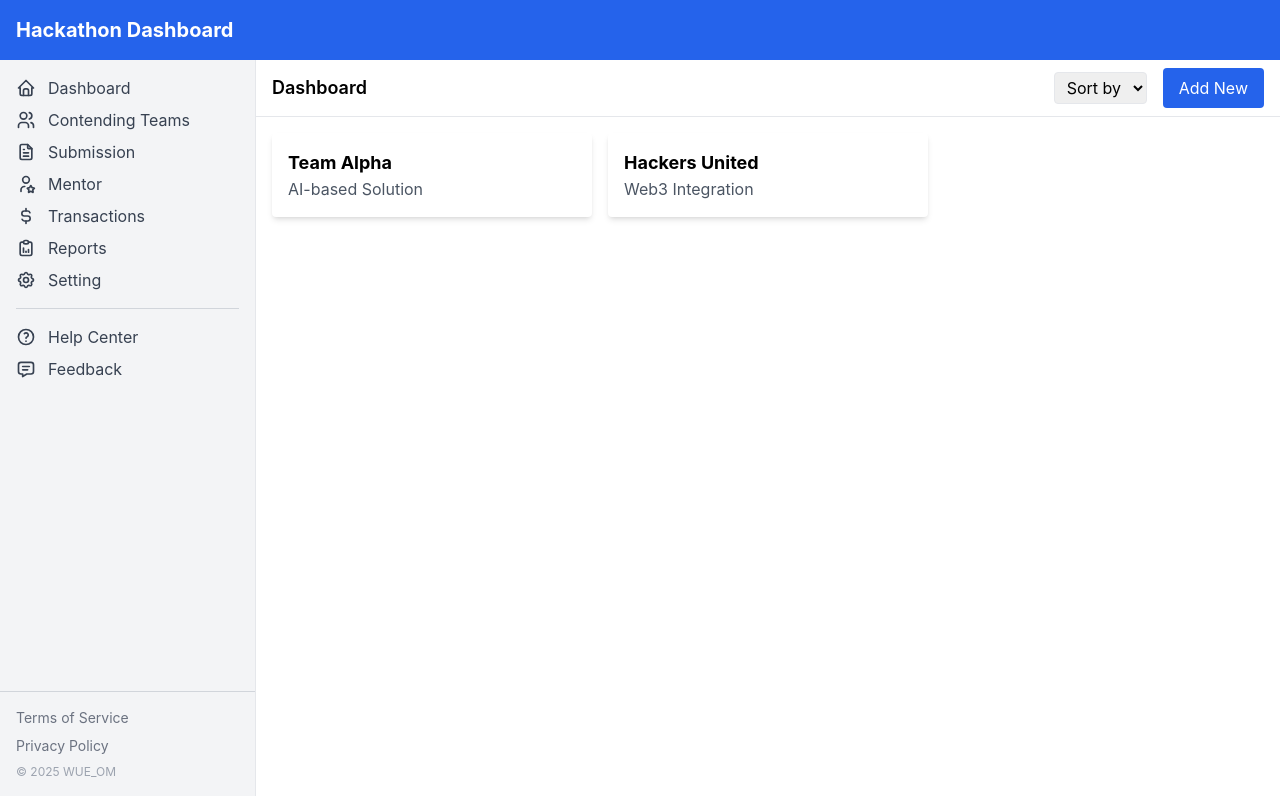
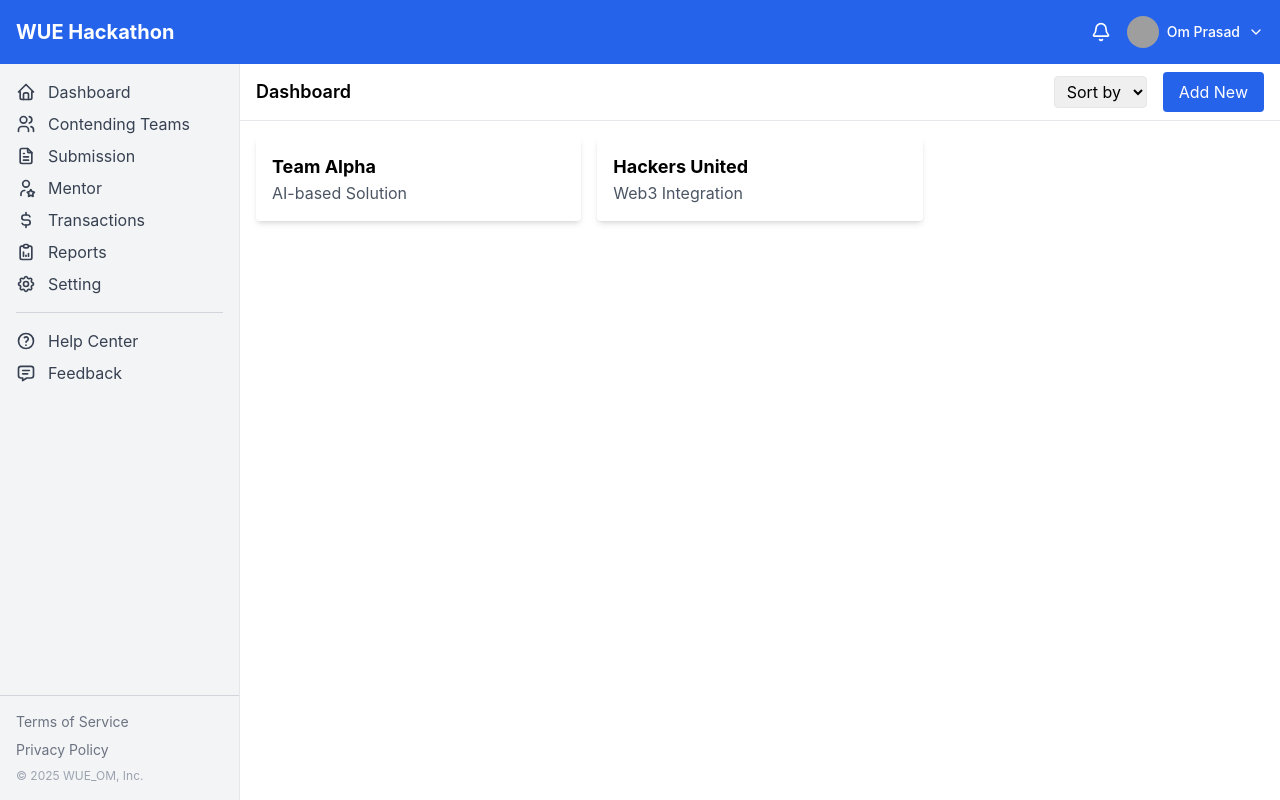
Before and after one commit to Omkar0231/Cohort2, a React (Create React App) app in the folder om/: page / in a window 1280 px wide. Built offline with nearby package versions, Linux system fonts and the light colour scheme; grey boxes are pictures that could not be loaded.

Commit message:
topbar updates

```diff
--- a/om/src/App.js
+++ b/om/src/App.js
@@ -1,4 +1,3 @@
-// src/App.js
 import React from 'react';
 import Topbar from './components/layout/Topbar';
 import Sidebar from './components/layout/SideNavbar';
--- a/om/src/components/layout/Appbar.jsx
+++ b/om/src/components/layout/Appbar.jsx
@@ -1,4 +1,3 @@
-// src/components/layout/Appbar.jsx
 import React from 'react';
 import Toolbar from './Toolbar';
 
--- a/om/src/components/layout/SideNavbar.jsx
+++ b/om/src/components/layout/SideNavbar.jsx
@@ -28,7 +28,7 @@ const Sidebar = () => {
     ];
 
     return (
-        <div className="flex flex-col h-[calc(100vh-64px)] w-64 bg-gray-100 border-r">
+        <div className="flex flex-col h-[calc(100vh-64px)] w-60 bg-gray-100 border-r">
             <div className="flex flex-col flex-grow overflow-y-auto p-4 space-y-4">
                 <nav className="space-y-2">
                     {menuItems.map((item, idx) => (
@@ -64,7 +64,7 @@ const Sidebar = () => {
             <div className="p-4 space-y-2 text-sm text-gray-500 border-t border-gray-300">
                 <a href="#" className="block hover:text-blue-600">Terms of Service</a>
                 <a href="#" className="block hover:text-blue-600">Privacy Policy</a>
-                <p className="mt-2 text-xs text-gray-400">© 2025 WUE_OM</p>
+                <p className="mt-2 text-xs text-gray-400">© 2025 WUE_OM, Inc.</p>
             </div>
         </div>
     );
--- a/om/src/components/layout/Toolbar.jsx
+++ b/om/src/components/layout/Toolbar.jsx
@@ -1,4 +1,3 @@
-// src/components/layout/Toolbar.jsx
 import React from 'react';
 import Button from '../ui/Button';
 import Dropdown from '../ui/Dropdown';
--- a/om/src/components/layout/Topbar.jsx
+++ b/om/src/components/layout/Topbar.jsx
@@ -1,10 +1,60 @@
-// src/components/layout/Topbar.jsx
-import React from 'react';
+import React, { useState, useRef, useEffect } from 'react';
+import { Bell } from 'lucide-react';
+import { ChevronDown } from 'lucide-react';
 
-const Topbar = () => (
-    <div className="bg-blue-600 text-white p-4 shadow-md">
-        <h1 className="text-xl font-bold">Hackathon Dashboard</h1>
-    </div>
-);
+const Topbar = () => {
+    const [showDropdown, setShowDropdown] = useState(false);
+    const dropdownRef = useRef(null);
+
+    const toggleDropdown = () => {
+        setShowDropdown(!showDropdown);
+    };
+
+    const handleClickOutside = (e) => {
+        if (dropdownRef.current && !dropdownRef.current.contains(e.target)) {
+            setShowDropdown(false);
+        }
+    };
+
+    useEffect(() => {
+        document.addEventListener('mousedown', handleClickOutside);
+        return () => document.removeEventListener('mousedown', handleClickOutside);
+    }, []);
+
+    // Sample user info (you can replace this with real data)
+    const user = {
+        name: 'Om Prasad',
+        avatar: 'https://i.pravatar.cc/300', // Replace with user's actual profile picture or use default
+    };
+
+    return (
+        <div className="bg-blue-600 text-white p-4 shadow-md flex justify-between items-center">
+            <h1 className="text-xl font-bold text-white">WUE Hackathon</h1>
+            <div className="flex items-center gap-4 relative" ref={dropdownRef}>
+                <Bell className="w-5 h-5 text-white cursor-pointer" />
+
+                <div className="flex items-center gap-2 cursor-pointer" onClick={toggleDropdown}>
+                    <img
+                        src={user.avatar}
+                        alt="User Avatar"
+                        className="w-8 h-8 rounded-full object-cover"
+                    />
+                    <span className="text-sm font-medium">{user.name}</span>
+                    <ChevronDown className="w-4 h-4" />
+                </div>
+
+                {showDropdown && (
+                    <div className="absolute right-0 top-12 mt-1 w-48 bg-white text-black rounded-md shadow-lg z-10">
+                        <ul className="py-1">
+                            <li className="px-4 py-2 hover:bg-gray-100 cursor-pointer">Profile</li>
+                            <li className="px-4 py-2 hover:bg-gray-100 cursor-pointer">Switch Account</li>
+                            <li className="px-4 py-2 hover:bg-gray-100 cursor-pointer">Logout</li>
+                        </ul>
+                    </div>
+                )}
+            </div>
+        </div>
+    );
+};
 
 export default Topbar;
--- a/om/src/components/ui/Dropdown.jsx
+++ b/om/src/components/ui/Dropdown.jsx
@@ -1,4 +1,3 @@
-// src/components/ui/Dropdown.jsx
 import React from 'react';
 
 const Dropdown = () => (
```
